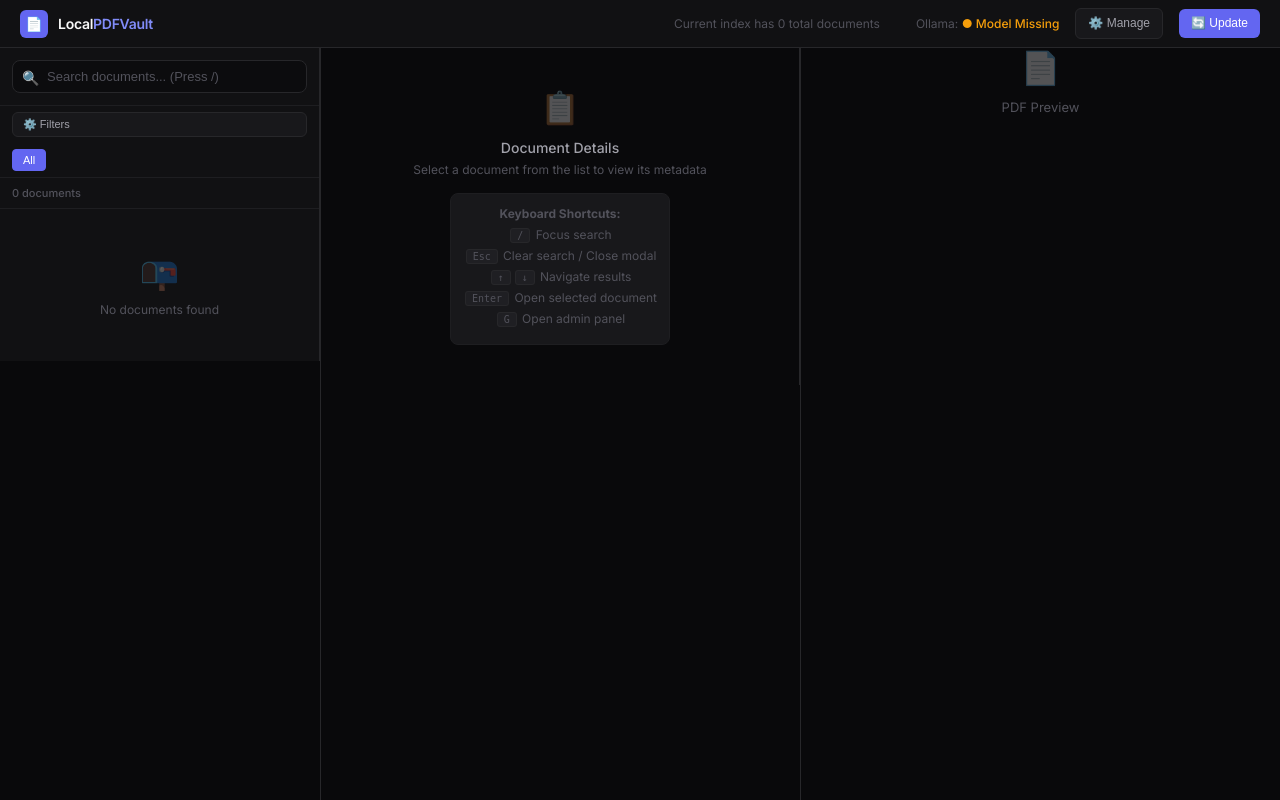
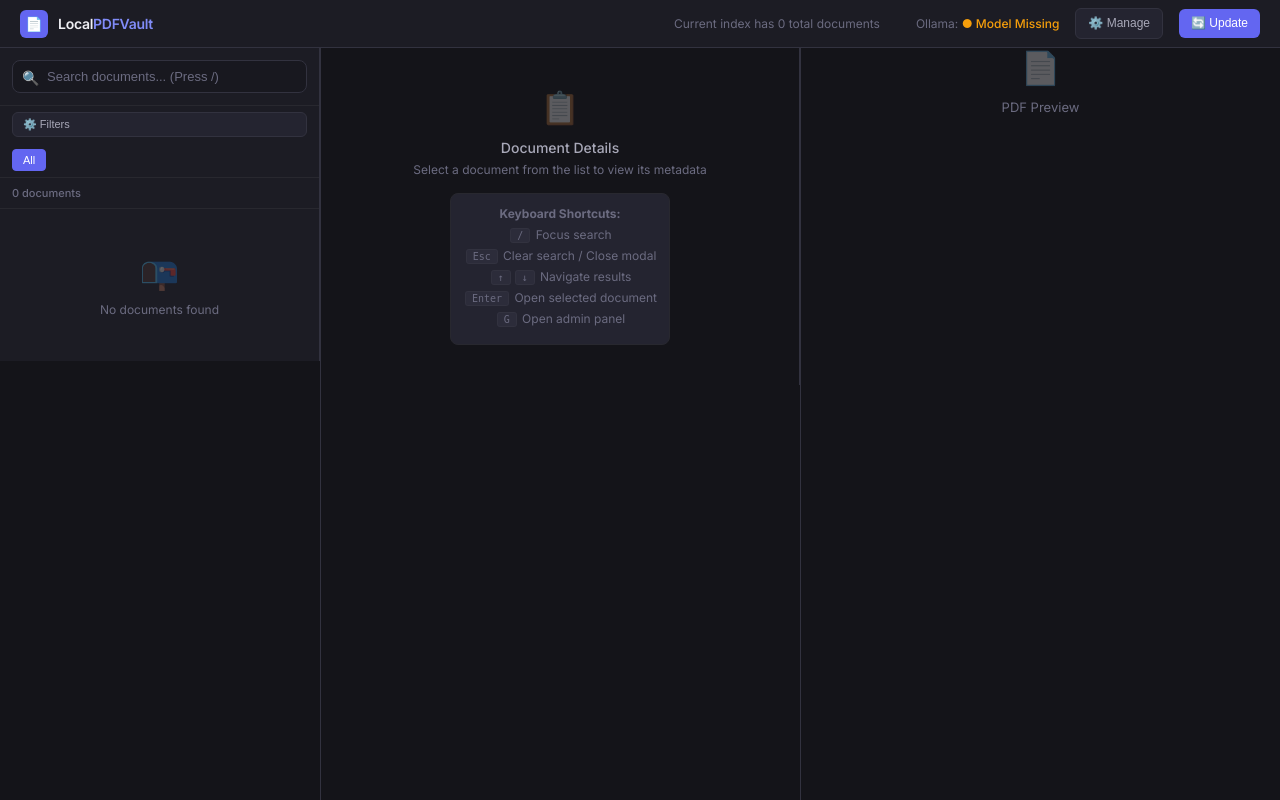
Before and after one commit to yonie/local-pdf-vault, a Flask app: page / in a window 1280 px wide. Run offline with Flask 3, Linux system fonts and the light colour scheme; data comes from the database, SQL or seed files in the repository; data that the repository does not hold is empty.

Commit message:
Fix volume mount and refine dark theme colors
Set PDF archive path to E:\Archief in docker-compose (was placeholder).
Lighten dark theme slightly for better readability.

Co-Authored-By: Claude Opus 4.6 (1M context) <noreply@anthropic.com>

```diff
--- a/docker-compose.yml
+++ b/docker-compose.yml
@@ -13,7 +13,7 @@ services:
       - MAX_PARALLEL_HASHING=16
     volumes:
       - ./pdfscanner.db:/app/pdfscanner.db
-      - /path/to/your/pdfs:/data/pdfs:ro
+      - E:\Archief:/data/pdfs:ro
     extra_hosts:
       - "host.docker.internal:host-gateway"
     restart: unless-stopped
--- a/static/style.css
+++ b/static/style.css
@@ -10,16 +10,16 @@
     --primary-light: #818cf8;
     --primary-subtle: rgba(99, 102, 241, 0.08);
     --primary-glow: rgba(99, 102, 241, 0.15);
-    --bg-dark: #09090b;
-    --bg-card: #111113;
-    --bg-elevated: #18181b;
-    --bg-hover: #1f1f23;
-    --bg-input: #0c0c0e;
-    --text-primary: #fafafa;
-    --text-secondary: #a1a1aa;
-    --text-muted: #52525b;
-    --border: #27272a;
-    --border-subtle: #1e1e21;
+    --bg-dark: #141419;
+    --bg-card: #1c1c24;
+    --bg-elevated: #242430;
+    --bg-hover: #2c2c3a;
+    --bg-input: #18181f;
+    --text-primary: #f0f0f5;
+    --text-secondary: #a8a8b8;
+    --text-muted: #6b6b80;
+    --border: #32323f;
+    --border-subtle: #28282f;
     --success: #22c55e;
     --warning: #f59e0b;
     --danger: #ef4444;
```
